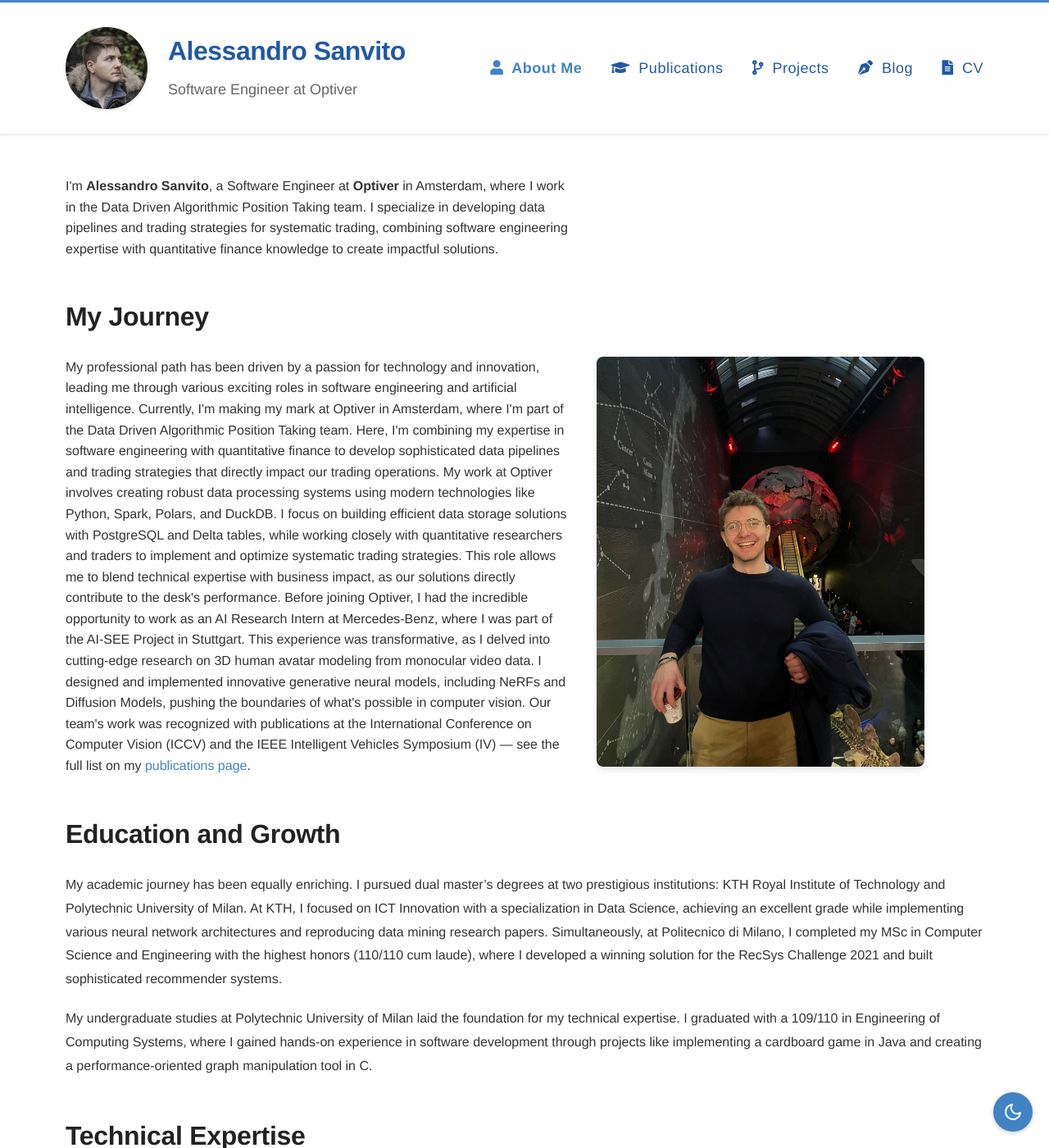
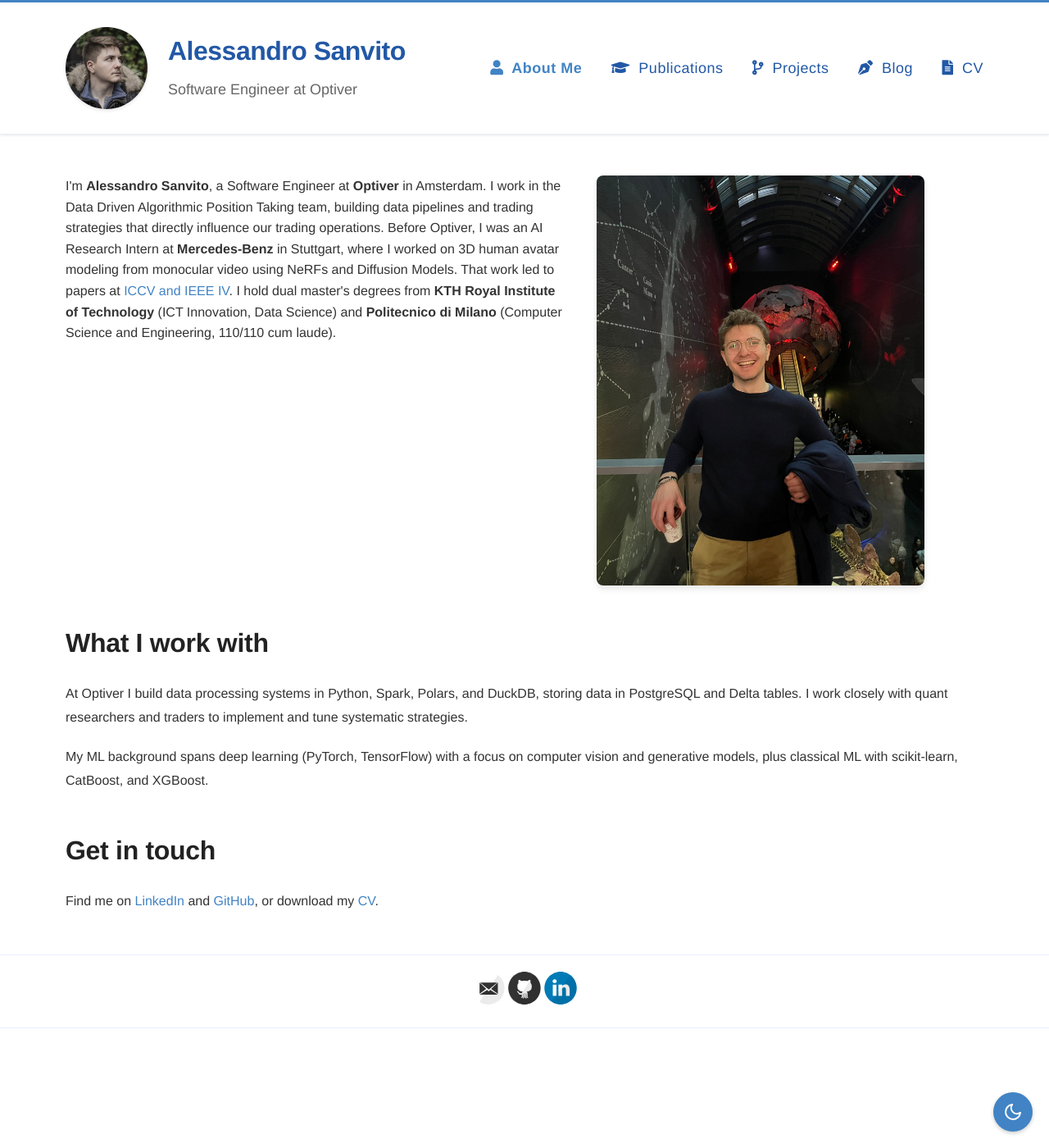
Before and after one commit to Alexdruso/Alexdruso.github.io, a Jekyll site: the page built from docs/index.md, in a window 1280 px wide and 1400 px high. Shown: the whole window at 82% size. Built offline with Jekyll 4.4.1, drawn with Linux system fonts in a browser that asks for light colours; some of the changed text lies outside the part shown.

Commit message:
Rewrite homepage to remove repetition and corporate-speak (#13)
The intro and "My Journey" section covered identical ground twice,
and the language read like a LinkedIn template. This replaces ~450 words
with ~150, keeping all real facts while making it feel like a person wrote it.

https://claude.ai/code/session_01PXFL6Vn3S6KYBpcvHoaAGz

Co-authored-by: Claude <noreply@anthropic.com>

```diff
--- a/docs/index.md
+++ b/docs/index.md
@@ -5,41 +5,23 @@ layout: page
 
 <div class="about-container">
   <div class="about-content">
-    I'm <strong>Alessandro Sanvito</strong>, a Software Engineer at <strong>Optiver</strong> in Amsterdam, where I work in the Data Driven Algorithmic Position Taking team. I specialize in developing data pipelines and trading strategies for systematic trading, combining software engineering expertise with quantitative finance knowledge to create impactful solutions.
-  </div>
-</div>
+    I'm <strong>Alessandro Sanvito</strong>, a Software Engineer at <strong>Optiver</strong> in Amsterdam. I work in the Data Driven Algorithmic Position Taking team, building data pipelines and trading strategies that directly influence our trading operations.
 
-## My Journey
+    Before Optiver, I was an AI Research Intern at <strong>Mercedes-Benz</strong> in Stuttgart, where I worked on 3D human avatar modeling from monocular video using NeRFs and Diffusion Models. That work led to papers at <a href="/publications/">ICCV and IEEE IV</a>.
 
-<div class="about-container">
-  <div class="about-content">
-    My professional path has been driven by a passion for technology and innovation, leading me through various exciting roles in software engineering and artificial intelligence. Currently, I'm making my mark at Optiver in Amsterdam, where I'm part of the Data Driven Algorithmic Position Taking team. Here, I'm combining my expertise in software engineering with quantitative finance to develop sophisticated data pipelines and trading strategies that directly impact our trading operations.
-
-    My work at Optiver involves creating robust data processing systems using modern technologies like Python, Spark, Polars, and DuckDB. I focus on building efficient data storage solutions with PostgreSQL and Delta tables, while working closely with quantitative researchers and traders to implement and optimize systematic trading strategies. This role allows me to blend technical expertise with business impact, as our solutions directly contribute to the desk's performance.
-
-    Before joining Optiver, I had the incredible opportunity to work as an AI Research Intern at Mercedes-Benz, where I was part of the AI-SEE Project in Stuttgart. This experience was transformative, as I delved into cutting-edge research on 3D human avatar modeling from monocular video data. I designed and implemented innovative generative neural models, including NeRFs and Diffusion Models, pushing the boundaries of what's possible in computer vision. Our team's work was recognized with publications at the International Conference on Computer Vision (ICCV) and the IEEE Intelligent Vehicles Symposium (IV) — see the full list on my <a href="/publications/">publications page</a>.
+    I hold dual master's degrees from <strong>KTH Royal Institute of Technology</strong> (ICT Innovation, Data Science) and <strong>Politecnico di Milano</strong> (Computer Science and Engineering, 110/110 cum laude).
   </div>
   <div class="profile-picture">
     <img src="/images/alessandro.jpeg" alt="Alessandro Sanvito" />
   </div>
 </div>
 
-## Education and Growth
+## What I work with
 
-My academic journey has been equally enriching. I pursued dual master's degrees at two prestigious institutions: KTH Royal Institute of Technology and Polytechnic University of Milan. At KTH, I focused on ICT Innovation with a specialization in Data Science, achieving an excellent grade while implementing various neural network architectures and reproducing data mining research papers. Simultaneously, at Politecnico di Milano, I completed my MSc in Computer Science and Engineering with the highest honors (110/110 cum laude), where I developed a winning solution for the RecSys Challenge 2021 and built sophisticated recommender systems.
+At Optiver I build data processing systems in Python, Spark, Polars, and DuckDB, storing data in PostgreSQL and Delta tables. I work closely with quant researchers and traders to implement and tune systematic strategies.
 
-My undergraduate studies at Polytechnic University of Milan laid the foundation for my technical expertise. I graduated with a 109/110 in Engineering of Computing Systems, where I gained hands-on experience in software development through projects like implementing a cardboard game in Java and creating a performance-oriented graph manipulation tool in C.
+My ML background spans deep learning (PyTorch, TensorFlow) with a focus on computer vision and generative models, plus classical ML with scikit-learn, CatBoost, and XGBoost.
 
-## Technical Expertise
+## Get in touch
 
-Throughout my journey, I've developed a comprehensive skill set that spans multiple domains. In programming and development, I'm proficient in Python and SQL for data processing, Java and C++ for high-performance applications, and have extensive experience with distributed systems and parallel computing. My expertise in data processing includes working with big data technologies like Spark, Polars, and DuckDB, as well as databases such as PostgreSQL and Delta Lake.
-
-In the realm of machine learning and AI, I've worked extensively with deep learning frameworks like PyTorch and TensorFlow, focusing on computer vision and 3D modeling. My experience with generative AI, particularly NeRFs and Diffusion Models, has been instrumental in my research work. I'm also well-versed in classical machine learning using tools like scikit-learn, Catboost, and XGBoost.
-
-My technical toolkit is complemented by proficiency in essential tools and technologies, including Git for version control, Docker for containerization, Linux operating systems, and modern CI/CD practices with comprehensive testing using pytest.
-
-## Let's Connect
-
-I'm always excited to connect with fellow professionals and explore new opportunities for collaboration. Whether you're interested in discussing technology, potential projects, or just want to learn more about my journey, I'd love to hear from you. Feel free to check out my [CV](/public/Alessandro_Sanvito_CV.pdf) for a detailed overview of my experience and skills.
-
-Let's connect and explore how we can create something extraordinary together.
+Find me on [LinkedIn](https://linkedin.com/in/alessandro-sanvito-07706114b) and [GitHub](https://github.com/Alexdruso), or download my [CV](/public/Alessandro_Sanvito_CV.pdf).
```
